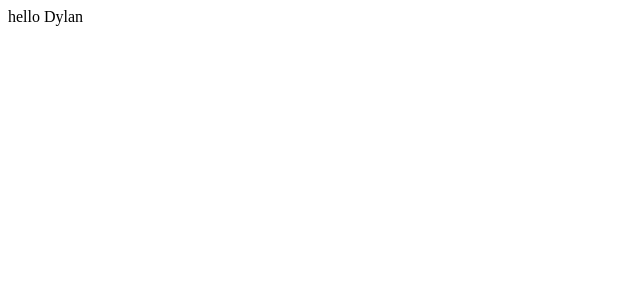
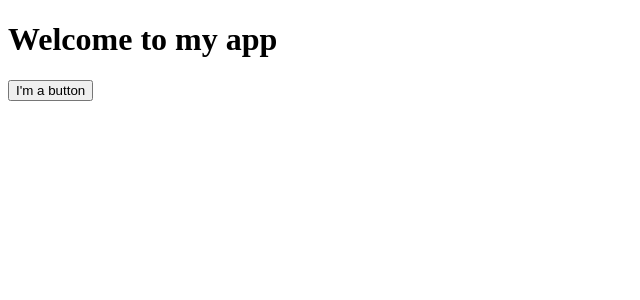
Before and after one commit to 9000HAL/Week-9-Day-1---Intro-to-React, a React (Vite) app in the folder app/: page / in a window 1280 px wide. Shown: the top 300 px of the page, without its empty margins (0-640 px from the left). Built offline with nearby package versions, Linux system fonts and the light colour scheme.

Commit message:
hw started save

```diff
--- a/app/src/App.tsx
+++ b/app/src/App.tsx
@@ -1,3 +1,6 @@
+/*
+
+
 const App = () => {
     //JavaScript XML
   const name = "Dylan";
@@ -9,5 +12,28 @@
 
 export default App
 
+*/
+
+
+
+function MyButton() {
+  return (
+    <button>
+      I'm a button
+    </button>
+  );
+}
+
+export default function MyApp() {
+  return (
+    <div>
+      <h1>Welcome to my app</h1>
+      <MyButton />
+    </div>
+  );
+}
+
+
+
 
 //jsxml is what it is
```
